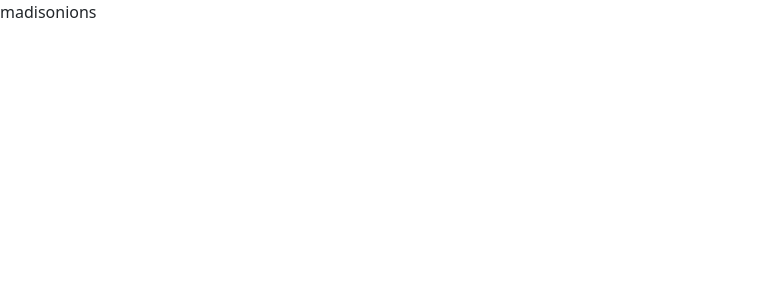
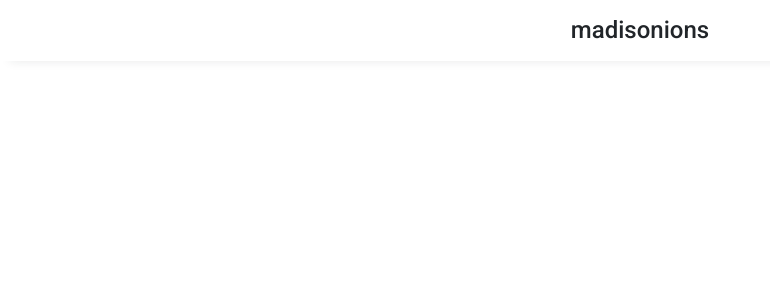
Before and after one commit to haleyalee/recipes, a React (Create React App) app: page / in a window 1280 px wide. Shown: the top 300 px of the page, without its empty margins (0-770 px from the left). Built offline with nearby package versions, Linux system fonts and the light colour scheme.

Commit message:
Created navbar

```diff
--- a/package.json
+++ b/package.json
@@ -10,6 +10,7 @@
     "react-dom": "^18.0.0",
     "react-router-dom": "^6.3.0",
     "react-scripts": "5.0.1",
+    "typeface-roboto": "^1.1.13",
     "web-vitals": "^2.1.4"
   },
   "scripts": {
--- a/src/components/Home/Home.js
+++ b/src/components/Home/Home.js
@@ -1,9 +1,10 @@
 import React from 'react'
+import Nav from '../Nav/Nav';
 
 function Home() {
   return (
     <div>
-      madisonions
+      <Nav />
     </div>
   )
 }
--- /dev/null
+++ b/src/components/Nav/Nav.css
@@ -0,0 +1,10 @@
+nav {
+  padding: 1rem;
+  box-shadow: rgba(33, 35, 38, 0.1) 0px 10px 10px -10px;
+}
+
+nav h1 {
+  margin-bottom: 0;
+  text-align: center;
+  font-size: 24px;
+}
--- /dev/null
+++ b/src/components/Nav/Nav.js
@@ -0,0 +1,13 @@
+import React from 'react';
+
+import './Nav.css';
+
+function Nav() {
+  return (
+    <nav>
+      <h1>madisonions</h1>
+    </nav>
+  )
+}
+
+export default Nav;
--- /dev/null
+++ b/src/index.css
@@ -0,0 +1,10 @@
+@font-face {
+  font-family: "Roboto";
+  font-style: normal;
+  font-weight: 400;
+  src: local("Roboto");
+}
+
+body {
+  font-family: "Roboto";
+}
--- a/src/index.js
+++ b/src/index.js
@@ -1,6 +1,10 @@
 import React from 'react';
 import ReactDOM from 'react-dom/client';
 import App from './App';
+
+import 'typeface-roboto';
+
+import './index.css';
 
 const root = ReactDOM.createRoot(document.getElementById('root'));
 root.render(
```
Also changed, not shown: 1 other file (tests, documents, lock files or other folders).
